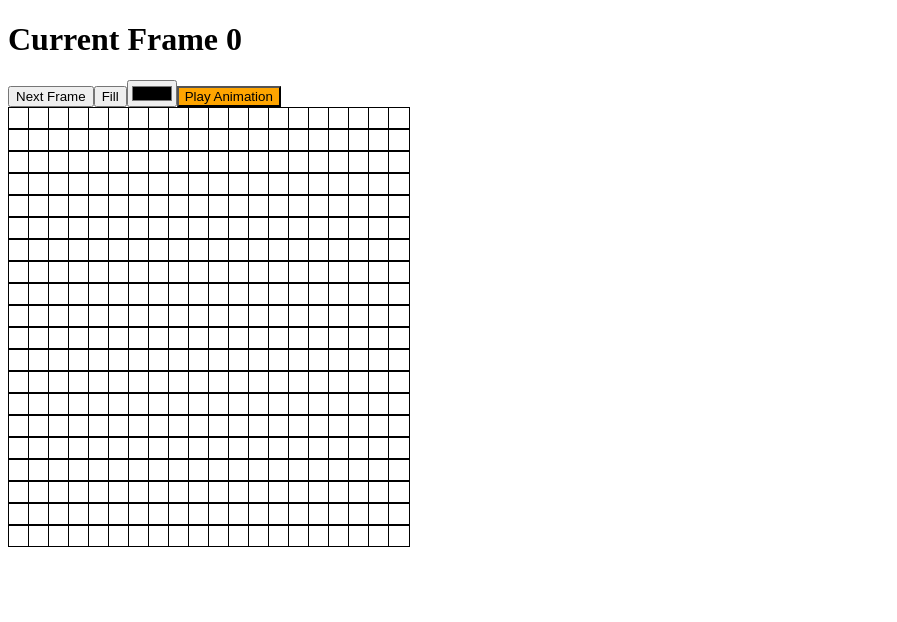
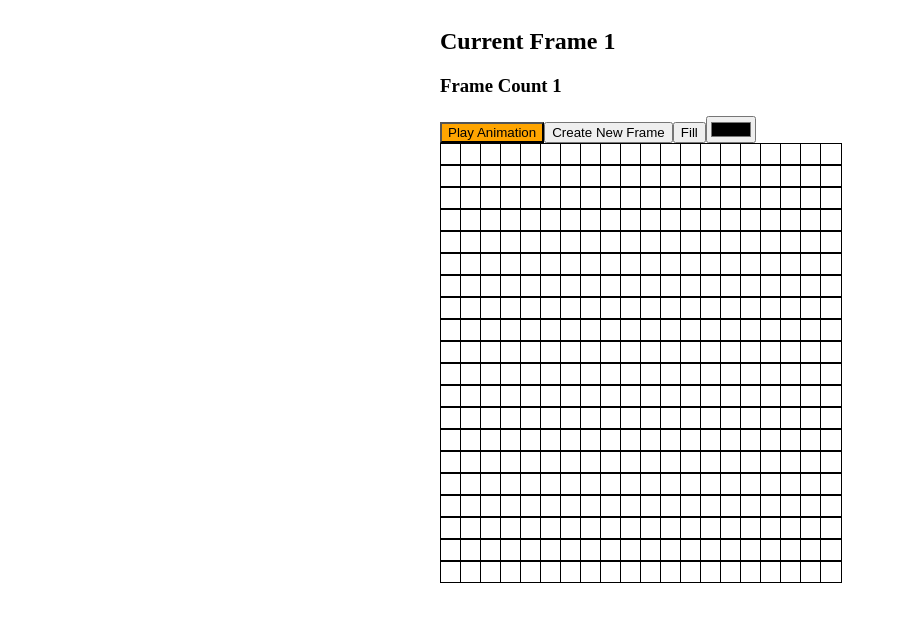
Before and after one commit to tomcorey26/pixel-animator, a React (Create React App) app: page / in a window 1280 px wide. Shown: the top 622 px of the page, without its empty margins (0-897 px from the left). Built offline with nearby package versions, Linux system fonts and the light colour scheme.

Commit message:
UI changes to make it prettier

```diff
--- a/public/index.html
+++ b/public/index.html
@@ -24,7 +24,7 @@
       work correctly both with client-side routing and a non-root public URL.
       Learn how to configure a non-root public URL by running `npm run build`.
     -->
-    <title>React App</title>
+    <title>Sprite Creator</title>
   </head>
   <body>
     <noscript>You need to enable JavaScript to run this app.</noscript>
--- a/src/App.tsx
+++ b/src/App.tsx
@@ -2,7 +2,19 @@ import React from "react";
 import AnimationCreator from "./components/AnimationCreator";
 
 const App: React.FC = () => {
-  return <AnimationCreator />;
+  return (
+    <div
+      className="app"
+      style={{
+        display: "flex",
+        justifyContent: "center"
+      }}
+    >
+      <div className="container">
+        <AnimationCreator />
+      </div>
+    </div>
+  );
 };
 
 export default App;
--- a/src/components/AnimationCreator.tsx
+++ b/src/components/AnimationCreator.tsx
@@ -73,13 +73,54 @@ const AnimationCreator: React.FC = () => {
   const isBackwardShowing = frameIdx !== 0;
   return (
     <>
-      <h1>Current Frame {frameIdx}</h1>
+      <h2>Current Frame {frameIdx + 1}</h2>
+      <h3> Frame Count {frames.length}</h3>
+      <div
+        className="back-forward"
+        style={{ display: "flex", justifyContent: "space-between" }}
+      >
+        {isBackwardShowing && !runningRef.current ? (
+          <button
+            onClick={() => {
+              setFrameIdx(prev => (prev -= 1));
+            }}
+          >
+            Previous Frame
+          </button>
+        ) : (
+          <div></div>
+        )}
+
+        {isForwardShowing && !runningRef.current ? (
+          <button
+            onClick={() => {
+              setFrameIdx(prev => (prev += 1));
+            }}
+          >
+            Next Frame
+          </button>
+        ) : (
+          <div></div>
+        )}
+      </div>
+      <button
+        style={{ backgroundColor: "orange" }}
+        onClick={() => {
+          setRunning(!running);
+          if (!running) {
+            runningRef.current = true;
+            playAnimation();
+          }
+        }}
+      >
+        {runningRef.current ? "Pause " : "Play "}Animation
+      </button>
       <button
         onClick={() => {
           createNewFrame();
         }}
       >
-        Next Frame
+        Create New Frame
       </button>
 
       <button
@@ -90,26 +131,6 @@ const AnimationCreator: React.FC = () => {
         Fill
       </button>
 
-      {isBackwardShowing && (
-        <button
-          onClick={() => {
-            setFrameIdx(prev => (prev -= 1));
-          }}
-        >
-          Backward
-        </button>
-      )}
-
-      {isForwardShowing && (
-        <button
-          onClick={() => {
-            setFrameIdx(prev => (prev += 1));
-          }}
-        >
-          Forward
-        </button>
-      )}
-
       <input
         type="color"
         id="color"
@@ -117,19 +138,6 @@ const AnimationCreator: React.FC = () => {
         value={globalColor}
         onChange={handleColorChange}
       />
-
-      <button
-        style={{ backgroundColor: "orange" }}
-        onClick={() => {
-          setRunning(!running);
-          if (!running) {
-            runningRef.current = true;
-            playAnimation();
-          }
-        }}
-      >
-        Play Animation
-      </button>
 
       <>
         <Grid
```
